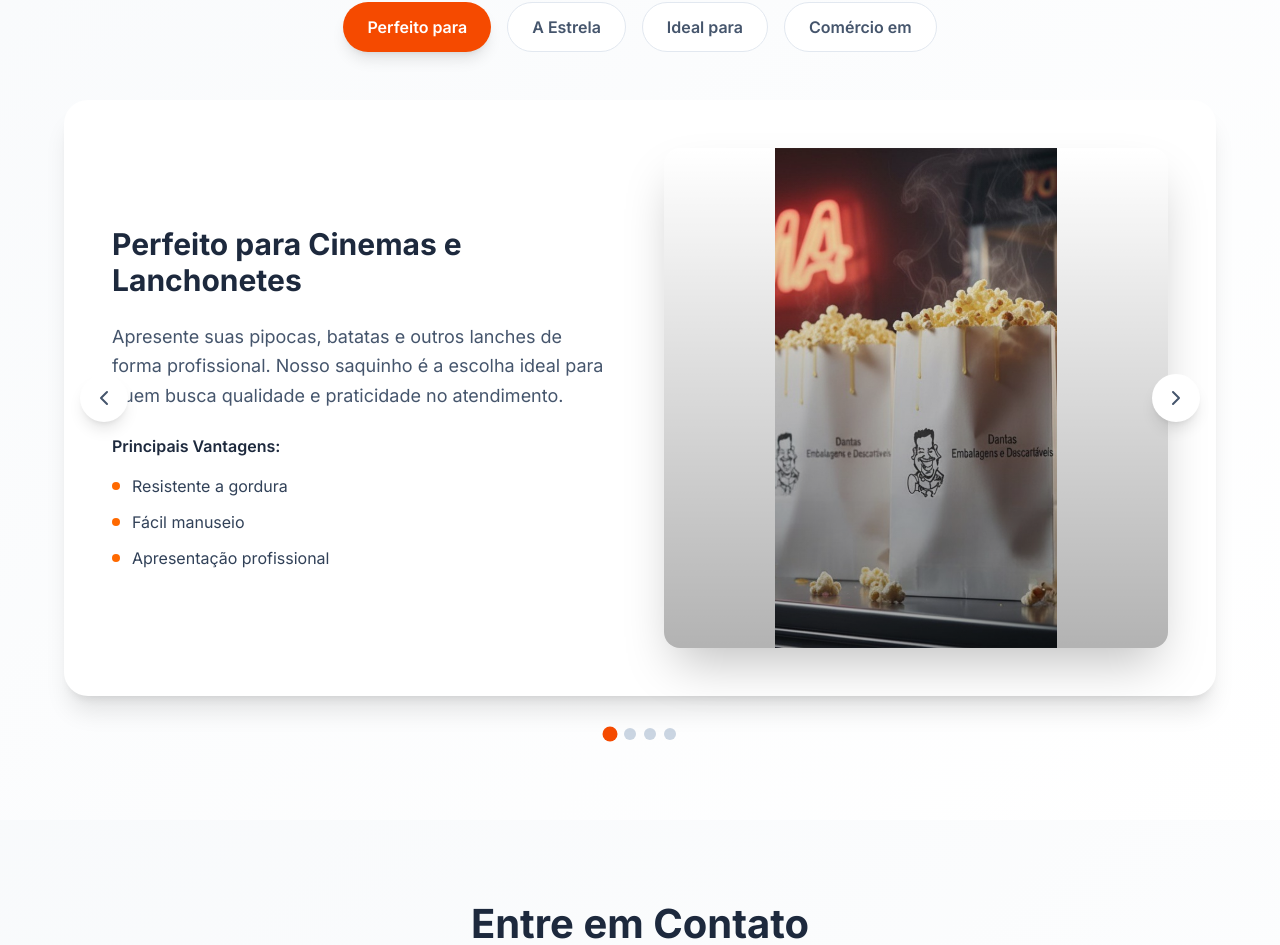
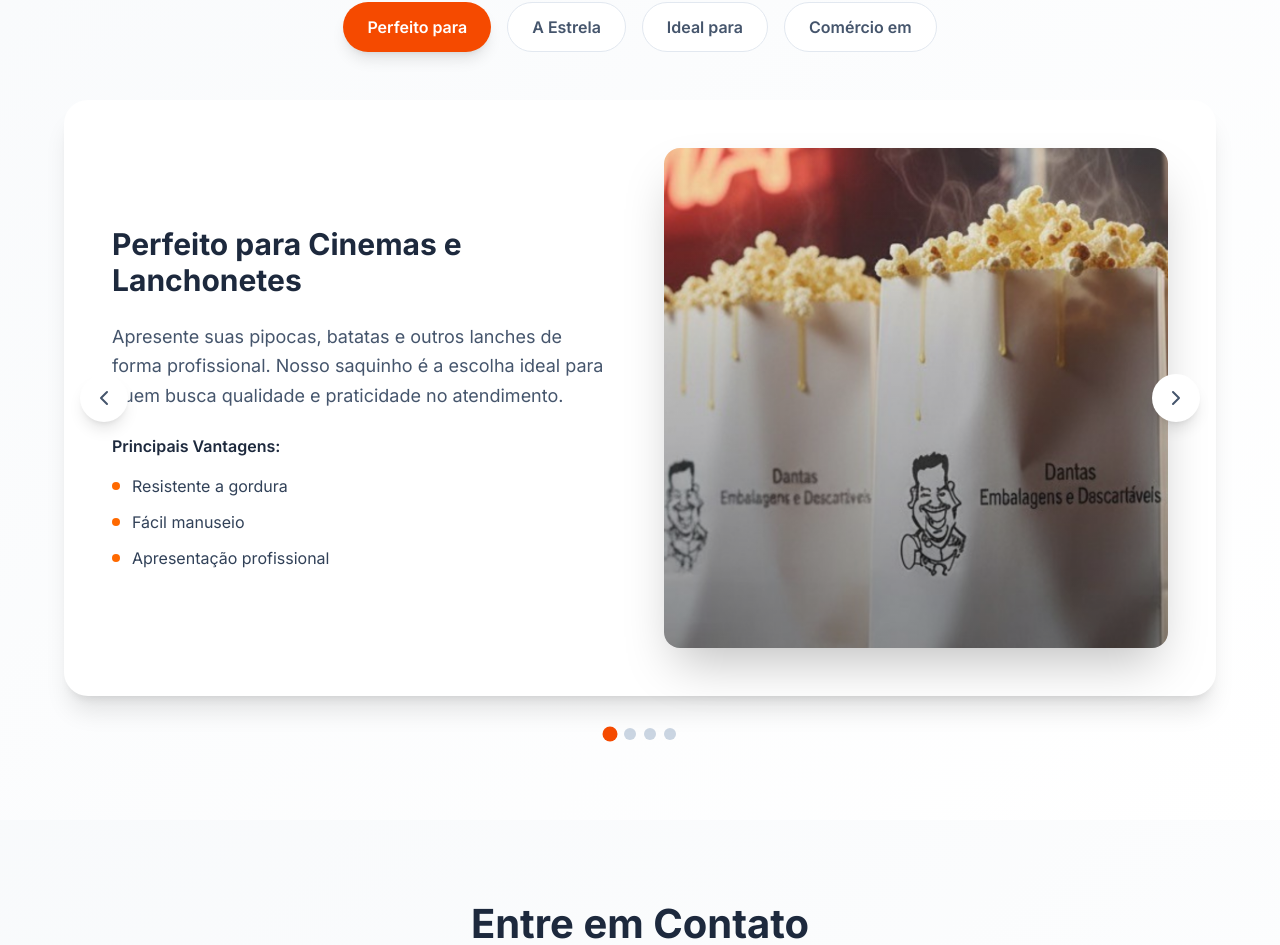
Before and after one commit to VinnyHils/dantas-embalagens, a React (Vite) app: page / in a window 1280 px wide. Shown: the part 2371-3316 px from the top of the page. Built offline with nearby package versions, Linux system fonts and the light colour scheme.

Commit message:
Ajusta enquadramento das imagens na seção de usos

```diff
--- a/src/components/UseCases.jsx
+++ b/src/components/UseCases.jsx
@@ -156,7 +156,7 @@ const UseCases = () => {
                     <img
                       src={useCases[activeCase].image}
                       alt={useCases[activeCase].title}
-                      className="w-full h-[calc(100vw*16/9)] lg:h-[500px] object-contain group-hover:scale-105 transition-transform duration-700"
+                      className="w-full h-96 lg:h-[500px] object-cover group-hover:scale-105 transition-transform duration-700"
                     />
                     <div className="absolute inset-0 bg-gradient-to-t from-black/30 to-transparent" />
 
```
